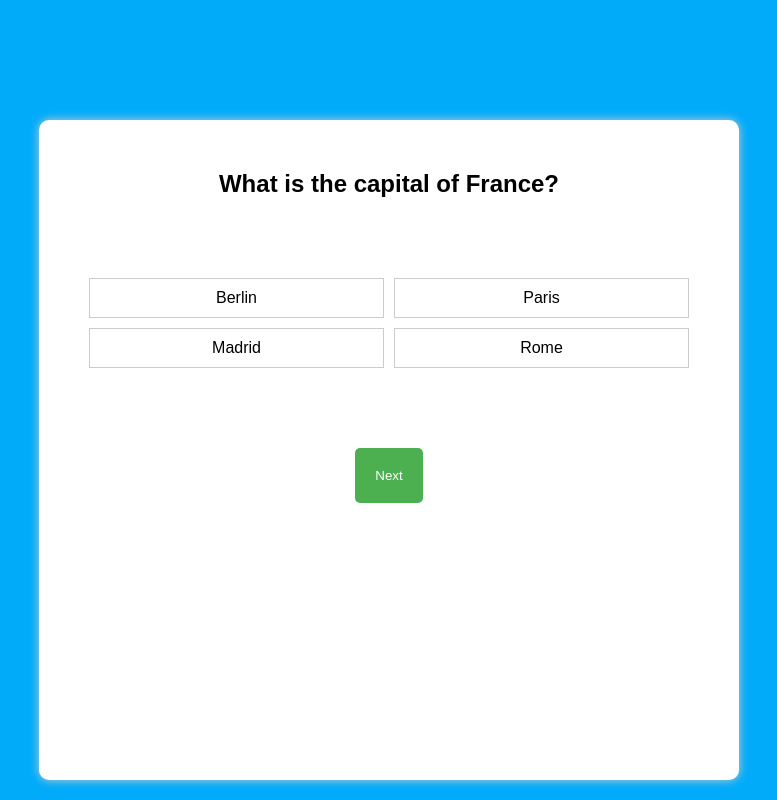
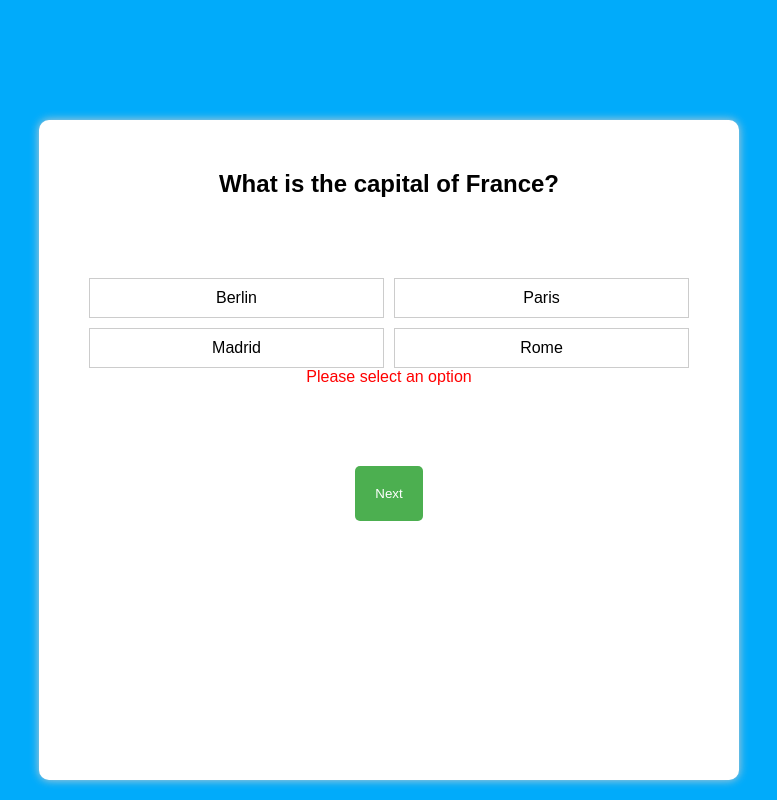
Before and after one commit to nikamaish/Quiz_App, a plain HTML site: page index.html in a window 1280 px wide. Both pictures are taken after a click on the button "Next". Shown: the whole page, without its empty margins (251-1028 px from the left). Drawn offline with Linux system fonts and the light colour scheme.

Commit message:
select option message

```diff
--- a/index.html
+++ b/index.html
@@ -11,6 +11,8 @@
 <div id="quiz-container">
     <div id="question" class="question"></div>
     <div id="options" class="options"></div>
+    <div id="error-message" style="color: red;"></div>
+
     <button id="next-btn" onclick="nextQuestion()">Next</button>
 </div>
 
--- a/script.js
+++ b/script.js
@@ -79,6 +79,7 @@ function selectOption(index) {
 
 function nextQuestion() {
     const selectedOption = document.querySelector('.option.selected');
+    const errorMessageElement = document.getElementById('error-message');
     if (selectedOption) {
         const selectedAnswer = selectedOption.textContent;
         const currentQuizData = quizData[currentQuestion];
@@ -95,14 +96,17 @@ function nextQuestion() {
             showResult();
         }
     } else {
-        alert("Please select an option");
+      if (errorMessageElement) {
+        errorMessageElement.textContent = "Please select an option";
+    }
     }
 }
 
 function showResult() {
     const quizContainer = document.getElementById('quiz-container');
     quizContainer.innerHTML = `<h2>Your Score is ${score} out of ${quizData.length}</h2>`;
-}
+
+  }
 
 loadQuestion();
 // this is to load the first question when the page is loaded
```
